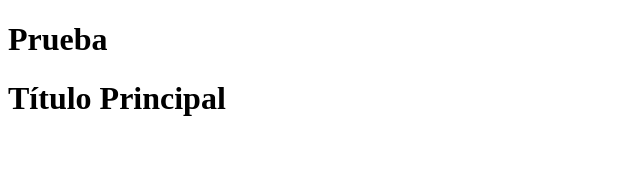
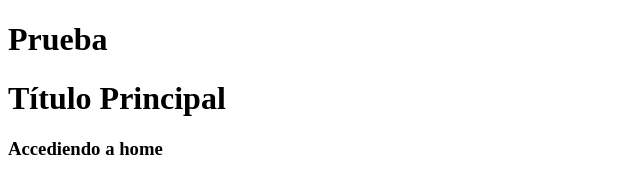
Before and after one commit to alepaisax/Introduccion_DW, a plain HTML site: page index.html in a window 1280 px wide. Shown: the whole page, without its empty margins (0-640 px from the left). Drawn offline with Linux system fonts and the light colour scheme.

Commit message:
accediendo a home

```diff
--- a/index.html
+++ b/index.html
@@ -8,6 +8,6 @@
 <body>
     <h1>Prueba</h1>
     <h1>Título Principal</h1>
-
+    <h3>Accediendo a home</h3>
 </body>
 </html>
```
